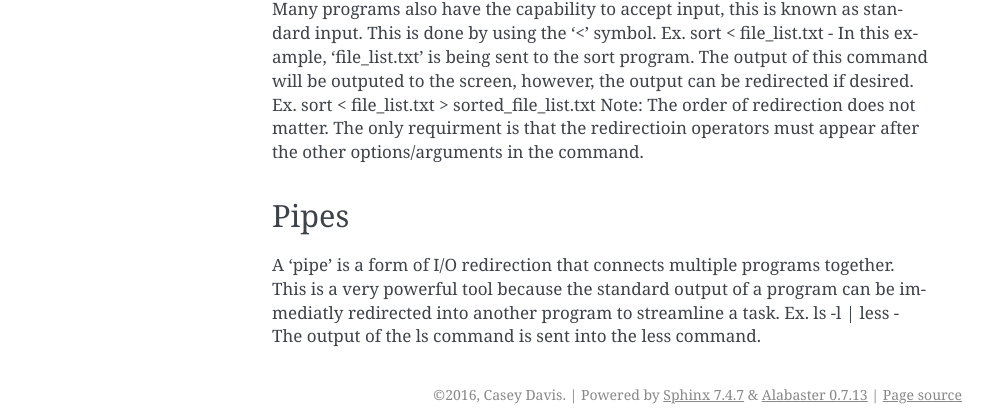
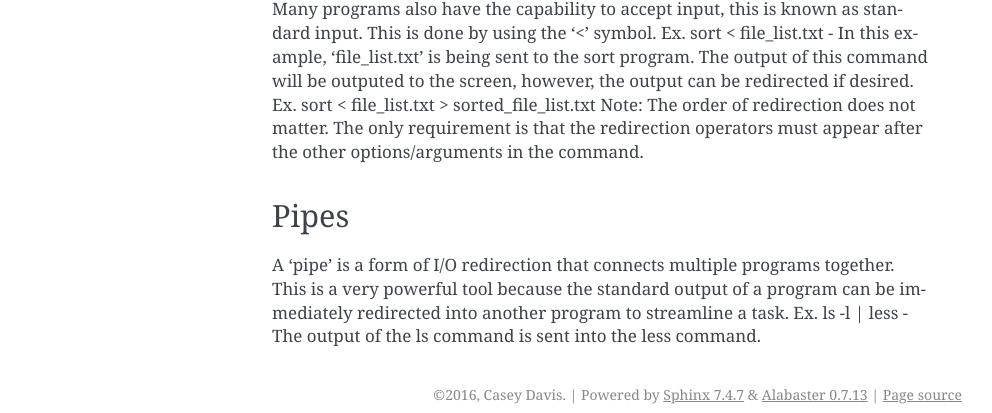
Before and after one commit to 9428734223a/linuxnotes, a Sphinx documentation site: the page built from docs/source/redirection.rst, in a window 1280 px wide. Shown: the part 474-887 px from the top of the page, without its empty margins (148-1140 px from the left). Built offline with Sphinx 7.4.7, drawn with Linux system fonts in a browser that asks for light colours.

Commit message:
second commit

```diff
--- a/docs/source/redirection.rst
+++ b/docs/source/redirection.rst
@@ -11,8 +11,8 @@ Standard Input
 ^^^^^^^^^^^^^^^
 Many programs also have the capability to accept input, this is known as standard input. This is done by using the '<' symbol. Ex. sort < file_list.txt - In this example, 'file_list.txt' is being sent to the sort program.
 The output of this command will be outputed to the screen, however, the output can be redirected if desired. Ex. sort < file_list.txt > sorted_file_list.txt
-Note: The order of redirection does not matter. The only requirment is that the redirectioin operators must appear after the other options/arguments in the command.
+Note: The order of redirection does not matter. The only requirement is that the redirection operators must appear after the other options/arguments in the command.
 
 Pipes
 ^^^^^^^
-A 'pipe' is a form of I/O redirection that connects multiple programs together. This is a very powerful tool because the standard output of a program can be immediatly redirected into another program to streamline a task. Ex. ls -l | less - The output of the ls command is sent into the less command.
+A 'pipe' is a form of I/O redirection that connects multiple programs together. This is a very powerful tool because the standard output of a program can be immediately redirected into another program to streamline a task. Ex. ls -l | less - The output of the ls command is sent into the less command.
```
Also changed, not shown: 5 other files.
